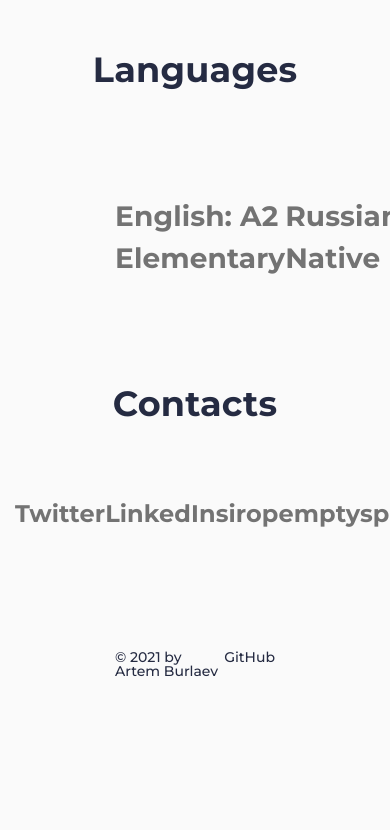
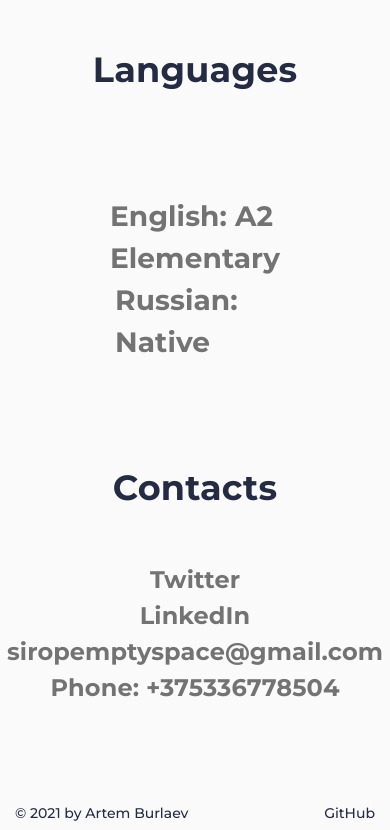
Before and after one commit to arianspacerock/rsschool-cv, a plain HTML site: page index.html in a window 390 px wide. Shown: the part 2421-3251 px from the top of the page. Before the commit the page ends 3199 px from the top, so only its background shows below. Drawn offline with nearby package versions, Linux system fonts and the light colour scheme.

Commit message:
init: start task

```diff
--- a/index.html
+++ b/index.html
@@ -213,6 +213,7 @@
             </div>
         </footer>
     </div>
+    <script src="./console.log.js"></script>
 </body>
 
 </html>
--- a/style.css
+++ b/style.css
@@ -204,9 +204,6 @@ img {
 
 /* ---------------------------------------- */
 
-.advantages {
-
-}
 
 @media (max-width: 992px) {
     .advantages {
@@ -379,7 +376,7 @@ img {
 .whoweare__code {
     flex: 0 0 57%;
     position: relative;
-    padding: 0px 0px 10% 0px;
+    padding: 0px 0px 8% 0px;
 }
 
 @media (max-width: 767px) {
@@ -397,6 +394,13 @@ img {
     align-items: center;
     justify-content: space-between;
     margin: 100px;
+}
+
+@media (max-width: 770px) {
+    .lang__all {
+        flex: 1 1 50%;
+        flex-direction: column;
+    }
 }
 
 .lang__english{
@@ -435,25 +439,21 @@ img {
     color: #737373;
 }
 
+@media (max-width: 770px) {
+    .contacts__links {
+        flex: 1 1 50%;
+        flex-direction: column;
+    }
+}
+
 /* ---------------------------------------------------------------- */
 
 .footer {
-    margin: 100px;
+    margin: 100px 0px 10px 0px;
 }
 
 .footer__container {
     display: flex;
     justify-content: space-between;
-}
-
-.footer__links {
 
 }
-
-.social__item {
-
-}
-
-.git__hub {
-
-}
```
